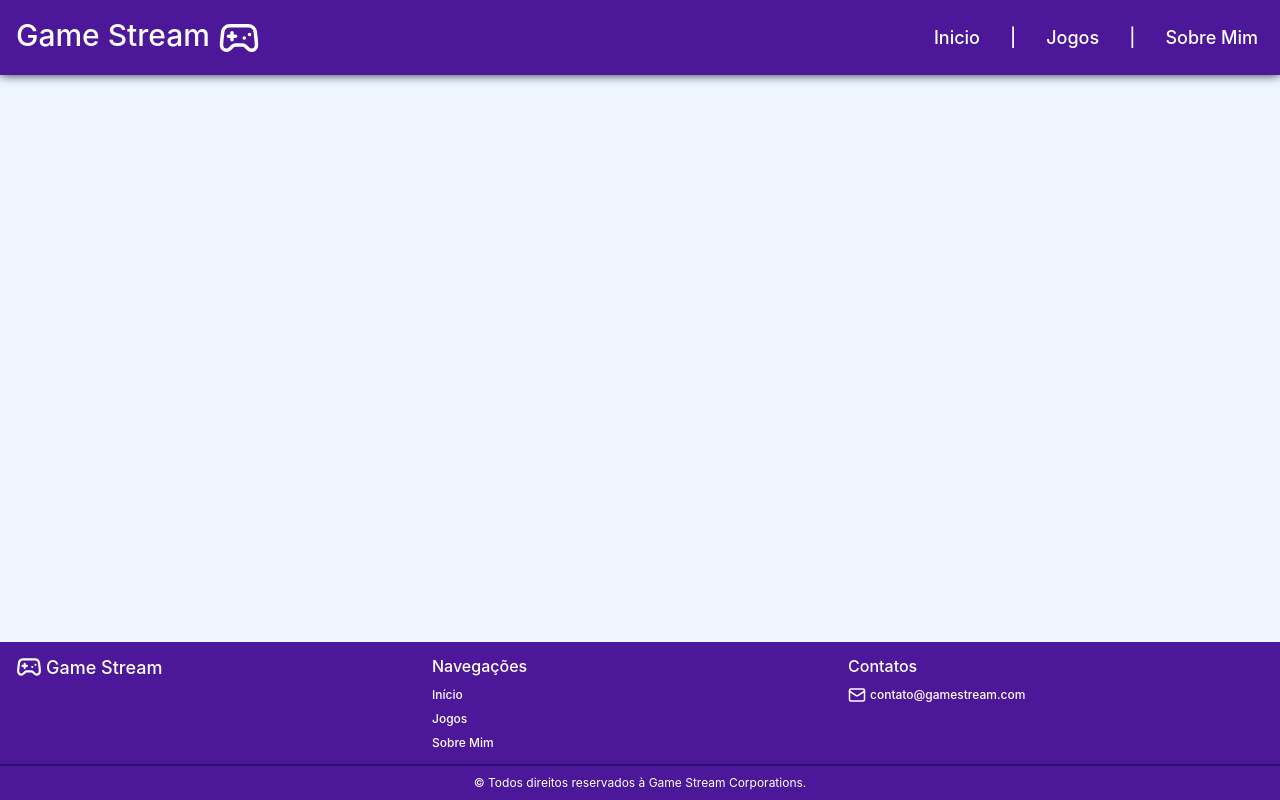
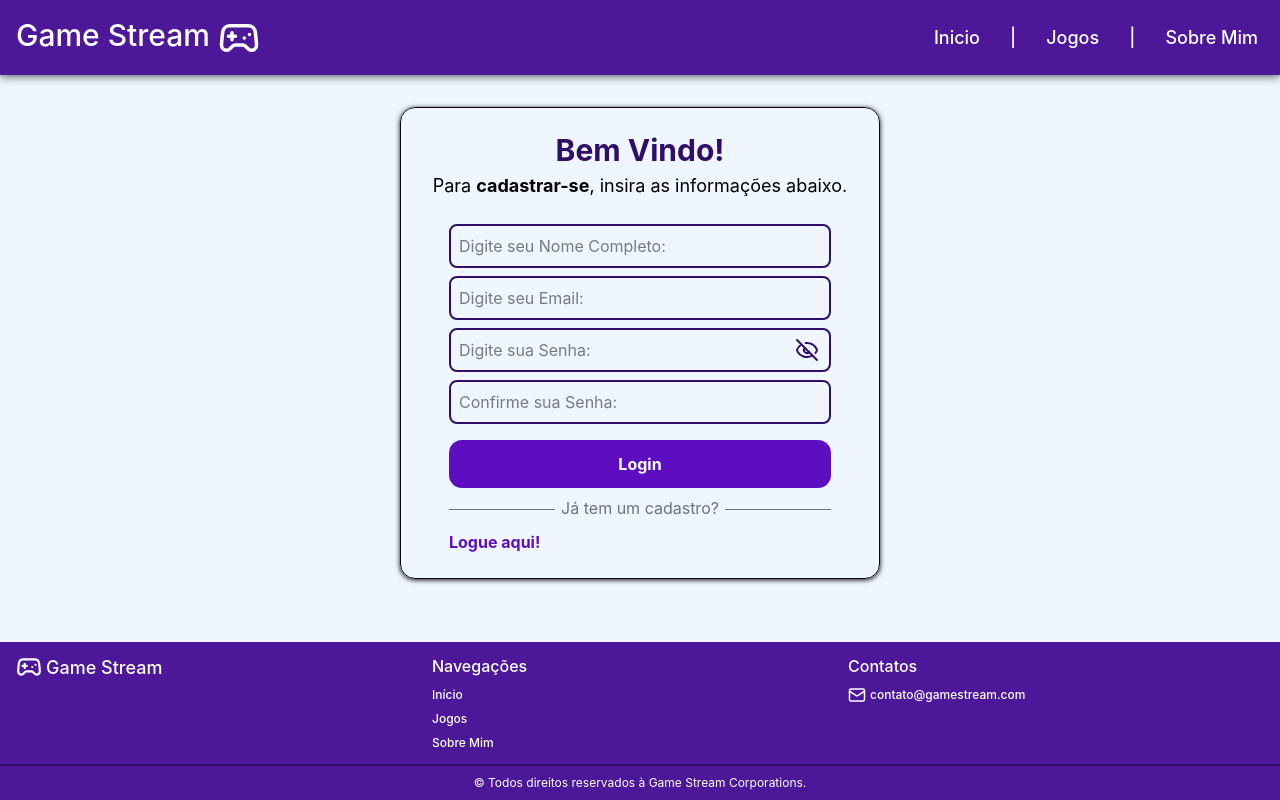
Before and after one commit to BITRAR-DEV/React, a React (Vite) app in the folder frontend/: page /cadastro in a window 1280 px wide. Built offline with nearby package versions, Linux system fonts and the light colour scheme.

Commit message:
Login e Cadastro

```diff
--- a/frontend/src/components/outlet.tsx
+++ b/frontend/src/components/outlet.tsx
@@ -3,6 +3,7 @@ import Inicio from "../pages/inicio";
 import Jogos from "../pages/jogos";
 import Sobre from "../pages/sobre";
 import Login from "../pages/login";
+import Cadastro from "../pages/cadastro";
 function Outlet() {
     return (
         <Routes>
@@ -10,6 +11,7 @@ function Outlet() {
             <Route path="/jogos" element={<Jogos />} />
             <Route path="/sobre" element={<Sobre />} />
             <Route path="/login" element={<Login />} />
+            <Route path="/cadastro" element={<Cadastro />} />
         </Routes>
     );
 }
--- /dev/null
+++ b/frontend/src/pages/cadastro.tsx
@@ -0,0 +1,62 @@
+import { NavLink } from "react-router-dom"
+import { useState } from "react";
+import { Eye, EyeOff } from "lucide-react";
+
+export default function Cadastro() {
+    const [mostrar, setMostrar] = useState(false);
+    const [nome, setNome] = useState("");
+    const [email, setEmail] = useState("");
+    const [senha, setSenha] = useState("");
+    const [csenha, setCSenha] = useState("");
+    const [senhaerro, setErro] = useState(false);
+
+    const erroEstilo = senhaerro ? "bg-red-100" : "bg-none"
+
+    function cadastrar(e: React.SubmitEvent<HTMLFormElement>) {
+        e.preventDefault();
+
+        if (senha != csenha) {
+            setErro(true);
+            return
+        } else {
+            setErro(false);
+        };
+
+        console.log(nome);
+        console.log(email);
+        console.log(senha);
+        console.log(csenha);
+    };
+
+    return (
+    <div className="flex justify-center items-center px-6 py-8">
+        <div className="md:w-120 h-full border border-zinc-950 rounded-[15px] shadow-[0_1px_5px] shadow-zinc-950 p-6">
+            <div className="flex justify-center items-center flex-col mb-6">
+                <h2 className="font-bold text-3xl mb-1 text-violet-950">Bem Vindo!</h2>
+                <p className="text-center text-lg">Para <strong>cadastrar-se</strong>, insira as informações abaixo.</p>
+            </div>
+            <div className="flex flex-col gap-2 px-6">
+                <form onSubmit={cadastrar} className="flex flex-col gap-2">
+                    <input type="text" required value={nome} onChange={(e) => setNome(e.target.value)} className="border-2 border-violet-950 rounded-lg p-2" placeholder="Digite seu Nome Completo:" />
+                    <input type="email" required value={email} onChange={(e) => setEmail(e.target.value)} className="border-2 border-violet-950 rounded-lg p-2" placeholder="Digite seu Email:"/>
+                    <div className="relative">
+                        <input type={mostrar? "text" : "password"} required minLength={8} value={senha} onChange={(e) => setSenha(e.target.value)} className={`w-full border-2 border-violet-950 rounded-lg p-2 ${erroEstilo}`} placeholder="Digite sua Senha:"/>
+                        <button type="button" onClick={() => setMostrar(!mostrar)} className="absolute right-3 top-1/2 -translate-y-1/2">{mostrar? <Eye color="#2f0d68"/> : <EyeOff color="#2f0d68"/>}</button>
+                    </div>
+                    <div>
+                        <input type={mostrar? "text" : "password"} required value={csenha} onChange={(e) => setCSenha(e.target.value)} className={`w-full border-2 border-violet-950 rounded-lg p-2 ${erroEstilo}`} placeholder="Confirme sua Senha:"/>
+                        {senhaerro && <p className="pl-2 text-red-600">eoi</p>}
+                    </div>
+                    <button type="submit" className="text-white px-4 py-3 rounded-[13px] cursor-pointer mt-2 bg-violet-800 hover:bg-violet-900"><strong>Login</strong></button>
+                </form>
+                <div className="flex items-center text-gray-500 select-none">
+                    <hr className="flex-1"/>
+                    <p className="mx-1.5 mb-0.5">Já tem um cadastro?</p>
+                    <hr className="flex-1"/>
+                </div>
+                <NavLink to={"/login"} className="w-fit font-bold hover:underline text-violet-800">Logue aqui!</NavLink>
+            </div>
+        </div>
+    </div>
+    )
+}
--- a/frontend/src/pages/login.tsx
+++ b/frontend/src/pages/login.tsx
@@ -1,23 +1,30 @@
+import { useState } from "react";
 import { NavLink } from "react-router-dom";
+import { Eye, EyeOff } from "lucide-react";
 
 export default function Login() {
+    const [mostrar, setMostrar] = useState(false);
+
     return (
         <div className="flex justify-center items-center px-6 py-8">
-            <div className="md:max-w-120 h-full border border-zinc-950 rounded-[15px] shadow-[0_1px_5px] shadow-zinc-950 p-6">
+            <div className="md:w-120 h-full border border-zinc-950 rounded-[15px] shadow-[0_1px_5px] shadow-zinc-950 p-6">
                 <div className="flex justify-center items-center flex-col mb-6">
                     <h2 className="font-bold text-3xl mb-1 text-violet-950">Bem Vindo!</h2>
                     <p className="text-center text-lg"><strong>Logue</strong> ou <strong>Cadastre-se</strong> para ter acesso ao resto dos conteúdos</p>
                 </div>
                 <div className="flex flex-col gap-2 px-6">
                     <input type="email" className="border-2 border-violet-950 rounded-lg p-2" placeholder="Digite seu Email:"/>
-                    <input type="password" className="border-2 border-violet-950 rounded-lg p-2" placeholder="Digite sua Senha:"/>
-                    <button type="submit" className="flex justify-center text-white px-4 py-3 rounded-[13px] cursor-pointer mt-2 bg-violet-800 hover:bg-violet-900"><strong>Login</strong></button>
-                    <div className="flex items-center text-gray-500">
+                    <div className="relative">
+                        <input type={mostrar? "text" : "password"} className="w-full border-2 border-violet-950 rounded-lg p-2" placeholder="Digite sua Senha:"/>
+                        <button type="button" onClick={() => setMostrar(!mostrar)} className="absolute right-3 top-1/2 -translate-y-1/2">{mostrar? <Eye color="#2f0d68"/> : <EyeOff color="#2f0d68"/>}</button>
+                    </div>
+                    <button type="submit" className="text-white px-4 py-3 rounded-[13px] cursor-pointer mt-2 bg-violet-800 hover:bg-violet-900"><strong>Login</strong></button>
+                    <div className="flex items-center text-gray-500 select-none">
                         <hr className="flex-1"/>
-                        <p>Ou</p>
+                        <p className="mx-1.5 mb-0.5">Não tem um cadastro?</p>
                         <hr className="flex-1"/>
                     </div>
-                    <NavLink to={"/cadastro"} className="font-bold hover:underline text-violet-800">Cadastre-se aqui</NavLink>
+                    <NavLink to={"/cadastro"} className="w-fit font-bold hover:underline text-violet-800">Cadastre-se aqui</NavLink>
                 </div>
             </div>
         </div>
```
